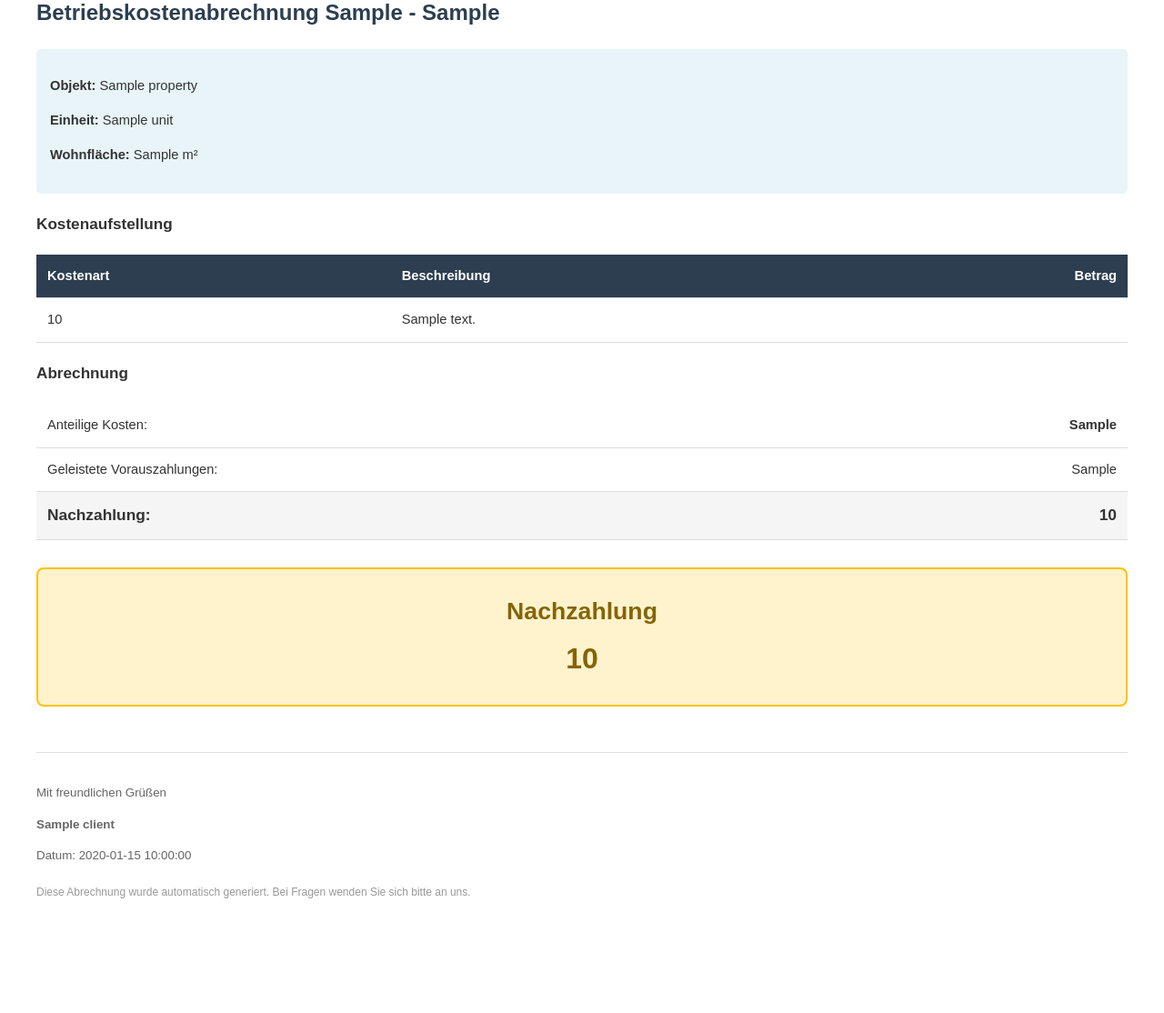
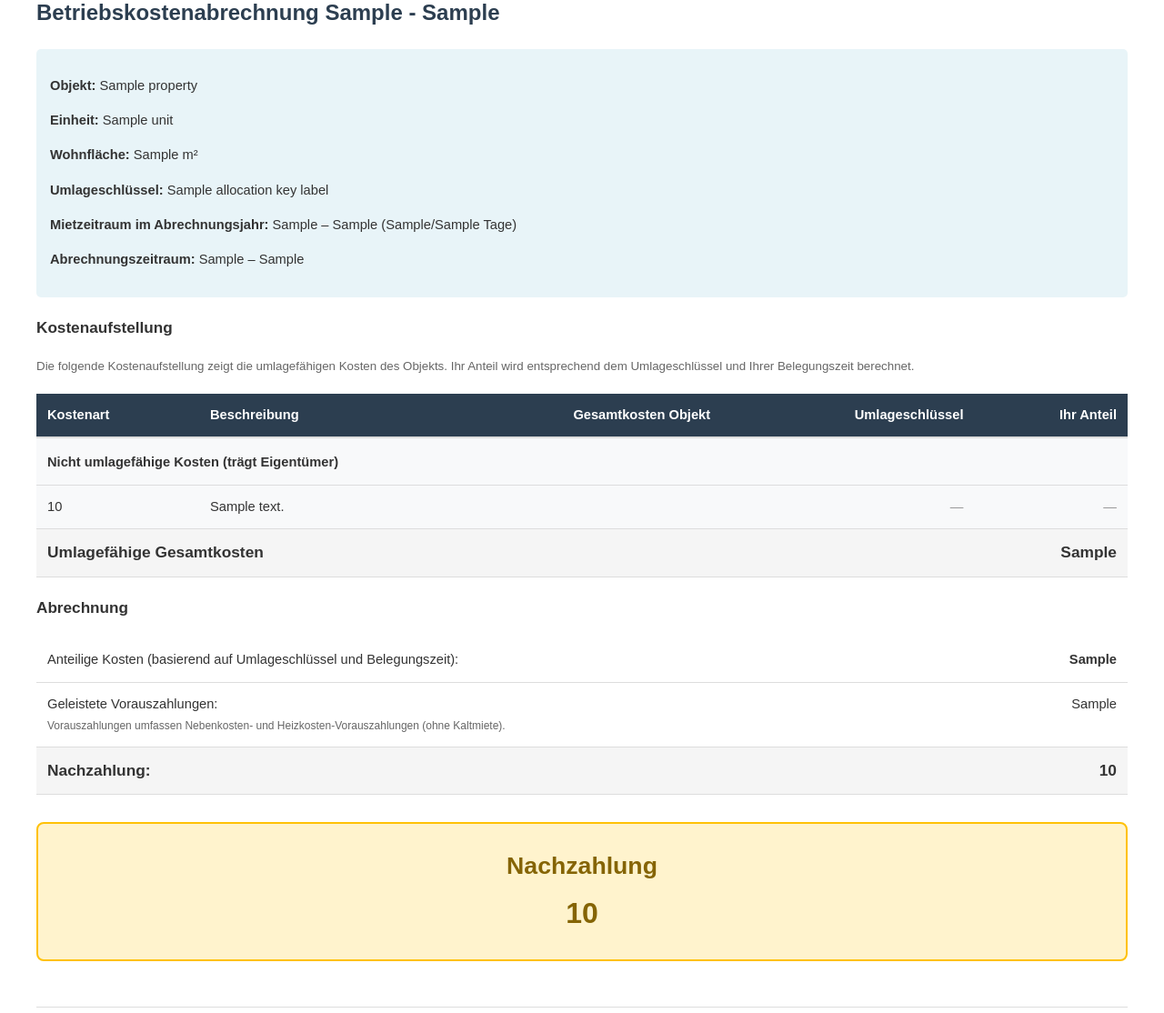
Before and after one commit to E-AKG/backend-2, a Python web app: template app/templates/accounting_template_example.html in a window 1280 px wide. Shown: the part 419-1533 px from the top of the page at 91% size. Before the commit the page ends 1407 px from the top, so only its background shows below. Run offline with Jinja, Linux system fonts and the light colour scheme; the template is opened without the code that fills it: most values are stand-ins (such as "Sample title", 1, 10 or a date in 2020).

Commit message:
Add files via upload

```diff
--- a/app/templates/accounting_template_example.html
+++ b/app/templates/accounting_template_example.html
@@ -111,43 +111,106 @@
         <p><strong>Objekt:</strong> {{ property.name }}</p>
         <p><strong>Einheit:</strong> {{ unit.label }}</p>
         {% if unit.size_sqm %}<p><strong>Wohnfläche:</strong> {{ unit.size_sqm }} m²</p>{% endif %}
+        {% if allocation_key_label %}<p><strong>Umlageschlüssel:</strong> {{ allocation_key_label }}</p>{% endif %}
+        {% if tenant_period_start and tenant_period_end %}
+        <p><strong>Mietzeitraum im Abrechnungsjahr:</strong> {{ tenant_period_start }} – {{ tenant_period_end }} ({{ occupied_days }}/{{ period_days }} Tage)</p>
+        {% endif %}
+        <p><strong>Abrechnungszeitraum:</strong> {{ period_start }} – {{ period_end }}</p>
     </div>
 
     <h3>Kostenaufstellung</h3>
+    <p style="font-size: 10pt; color: #666; margin-bottom: 10px;">
+        Die folgende Kostenaufstellung zeigt die umlagefähigen Kosten des Objekts. Ihr Anteil wird entsprechend dem Umlageschlüssel und Ihrer Belegungszeit berechnet.
+    </p>
     <table>
         <thead>
             <tr>
                 <th>Kostenart</th>
                 <th>Beschreibung</th>
-                <th style="text-align: right;">Betrag</th>
+                <th style="text-align: right;">Gesamtkosten Objekt</th>
+                {% if allocation_key_label %}<th style="text-align: right;">Umlageschlüssel</th>{% endif %}
+                <th style="text-align: right;">Ihr Anteil</th>
             </tr>
         </thead>
         <tbody>
             {% for item in items %}
+            {% if item.is_allocable %}
             <tr>
                 <td>{{ item.cost_type }}</td>
                 <td>{{ item.description }}</td>
                 <td style="text-align: right;">{{ format_currency(item.amount) }}</td>
+                {% if allocation_key_label %}<td style="text-align: right; font-size: 9pt; color: #666;">{{ allocation_key_label }}</td>{% endif %}
+                <td style="text-align: right; font-weight: bold;">
+                    {% if item.tenant_share %}
+                        {{ format_currency(item.tenant_share) }}
+                    {% else %}
+                        <span style="color: #999; font-size: 9pt;">wird anteilig berechnet</span>
+                    {% endif %}
+                </td>
+            </tr>
+            {% endif %}
+            {% endfor %}
+            {% if non_allocable_items %}
+            <tr style="background-color: #f8f9fa;">
+                <td colspan="{% if allocation_key_label %}5{% else %}4{% endif %}" style="font-weight: bold; padding-top: 15px; border-top: 2px solid #ddd;">
+                    Nicht umlagefähige Kosten (trägt Eigentümer)
+                </td>
+            </tr>
+            {% for item in non_allocable_items %}
+            <tr style="background-color: #f8f9fa;">
+                <td>{{ item.cost_type }}</td>
+                <td>{{ item.description }}</td>
+                <td style="text-align: right;">{{ format_currency(item.amount) }}</td>
+                {% if allocation_key_label %}<td style="text-align: right; color: #999;">—</td>{% endif %}
+                <td style="text-align: right; color: #999;">—</td>
             </tr>
             {% endfor %}
+            {% endif %}
+            <tr class="total-row">
+                <td colspan="{% if allocation_key_label %}4{% else %}3{% endif %}" style="font-weight: bold;">Umlagefähige Gesamtkosten</td>
+                <td style="text-align: right; font-weight: bold;">{{ allocated_costs_formatted }}</td>
+            </tr>
         </tbody>
     </table>
 
     <h3>Abrechnung</h3>
     <table>
         <tr>
-            <td>Anteilige Kosten:</td>
+            <td>Anteilige Kosten (basierend auf Umlageschlüssel und Belegungszeit):</td>
             <td style="text-align: right; font-weight: bold;">{{ allocated_costs_formatted }}</td>
         </tr>
         <tr>
-            <td>Geleistete Vorauszahlungen:</td>
-            <td style="text-align: right;">{{ advance_payments_formatted }}</td>
+            <td>
+                Geleistete Vorauszahlungen:
+                <div style="font-size: 9pt; color: #666; font-weight: normal; margin-top: 3px;">
+                    Vorauszahlungen umfassen Nebenkosten- und Heizkosten-Vorauszahlungen (ohne Kaltmiete).
+                </div>
+                {% if advance_payments_breakdown %}
+                <div style="font-size: 9pt; color: #666; margin-top: 5px;">
+                    {% if advance_payments_breakdown.operating_costs %}
+                    Nebenkosten-VZ: {{ format_currency(advance_payments_breakdown.operating_costs) }}<br>
+                    {% endif %}
+                    {% if advance_payments_breakdown.heating_costs %}
+                    Heizkosten-VZ: {{ format_currency(advance_payments_breakdown.heating_costs) }}<br>
+                    {% endif %}
+                </div>
+                {% endif %}
+            </td>
+            <td style="text-align: right; vertical-align: top;">{{ advance_payments_formatted }}</td>
         </tr>
         <tr class="total-row">
             <td>{% if is_credit %}Guthaben{% else %}Nachzahlung{% endif %}:</td>
             <td style="text-align: right;">{{ settlement_amount_formatted }}</td>
         </tr>
     </table>
+
+    {% if is_vacancy %}
+    <div style="background-color: #fff3cd; padding: 12px; border-radius: 5px; margin: 20px 0; border-left: 4px solid #ffc107;">
+        <p style="margin: 0; font-size: 10pt; color: #856404;">
+            <strong>Hinweis:</strong> Kostenanteile für Leerstand werden dem Eigentümer zugeordnet und nicht auf Mieter umgelegt.
+        </p>
+    </div>
+    {% endif %}
 
     <div class="settlement-amount {% if is_credit %}negative{% else %}positive{% endif %}">
         {% if is_credit %}
```
